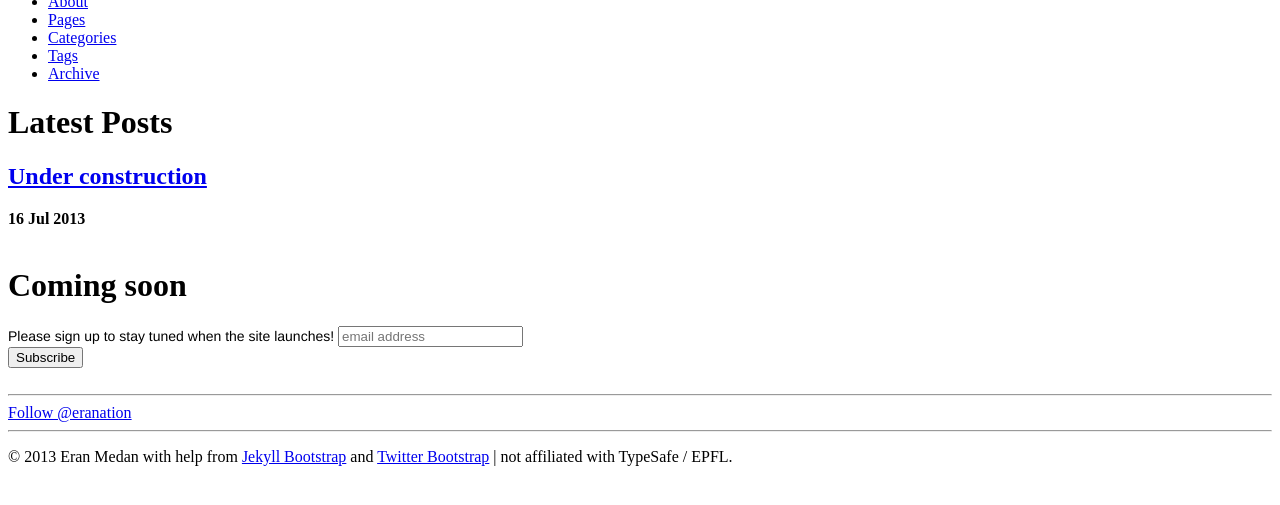
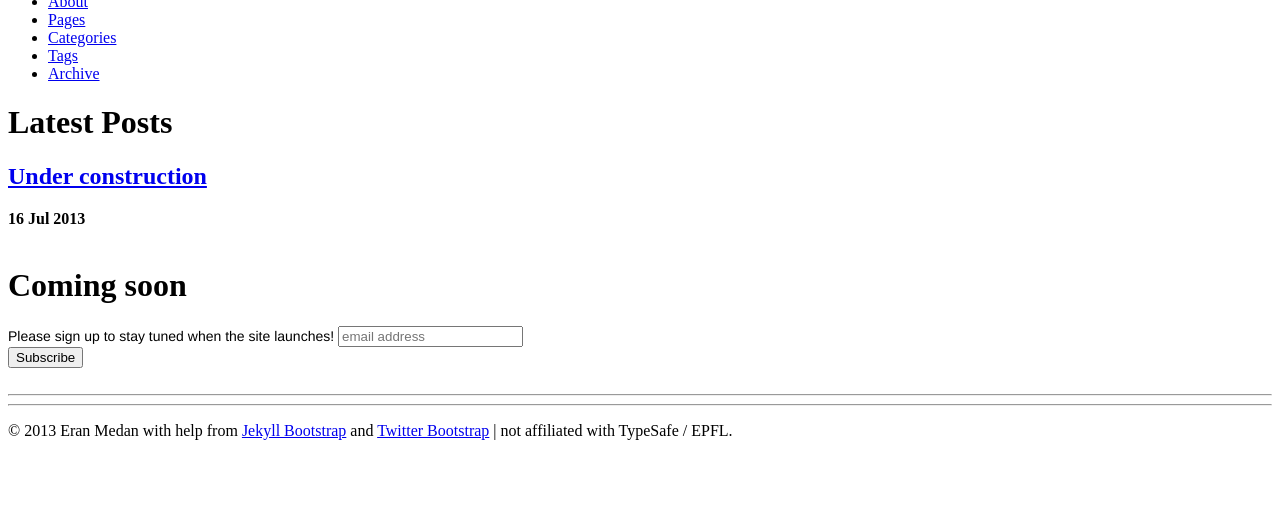
Before and after one commit to scalatutorials/eranation.github.io, a Jekyll site: the page built from index.md, in a window 1280 px wide, cut to the strip 335-840 px from the top of the page. Built offline with Jekyll 4.4.1, drawn with Linux system fonts in a browser that asks for light colours; Markdown is read by kramdown in place of the engine named in the settings; comment, search, counter and statistics services are not loaded.

Commit message:
remove "follow me" on homepage

```diff
--- a/index.md
+++ b/index.md
@@ -44,10 +44,10 @@ Here's a sample "posts list".
     {% endfor %}
 </div>
 
-<div>
+<!-- <div>
 {% include custom/followme %}
 </div>
-
+ -->
 
 <!-- <ul class="posts">
   {% for post in site.posts %}
```
